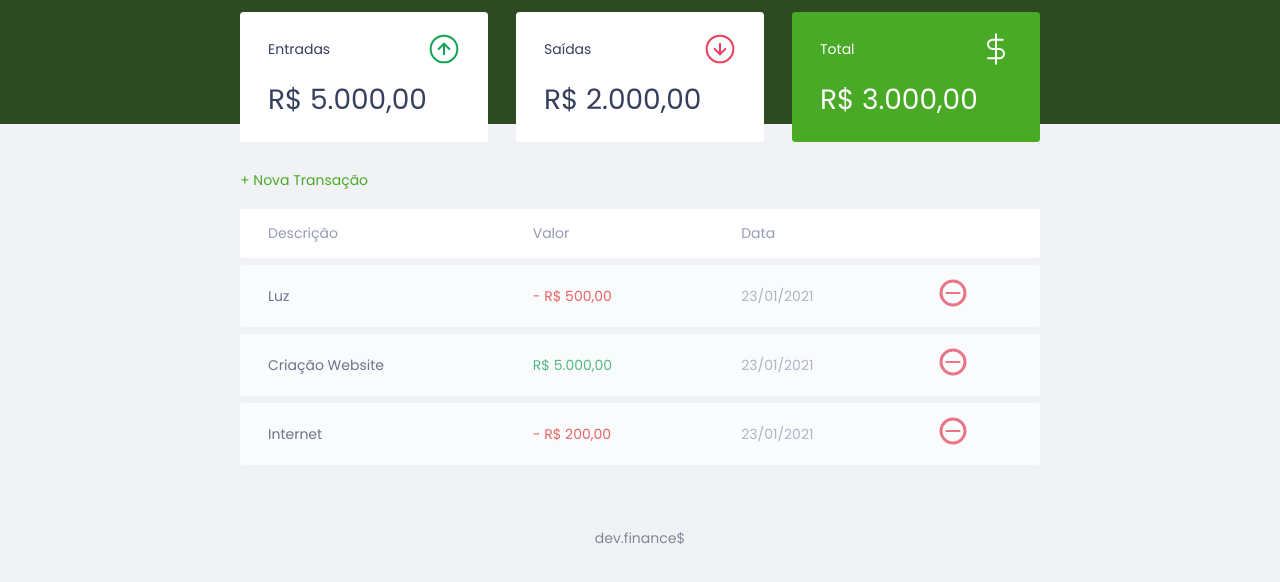
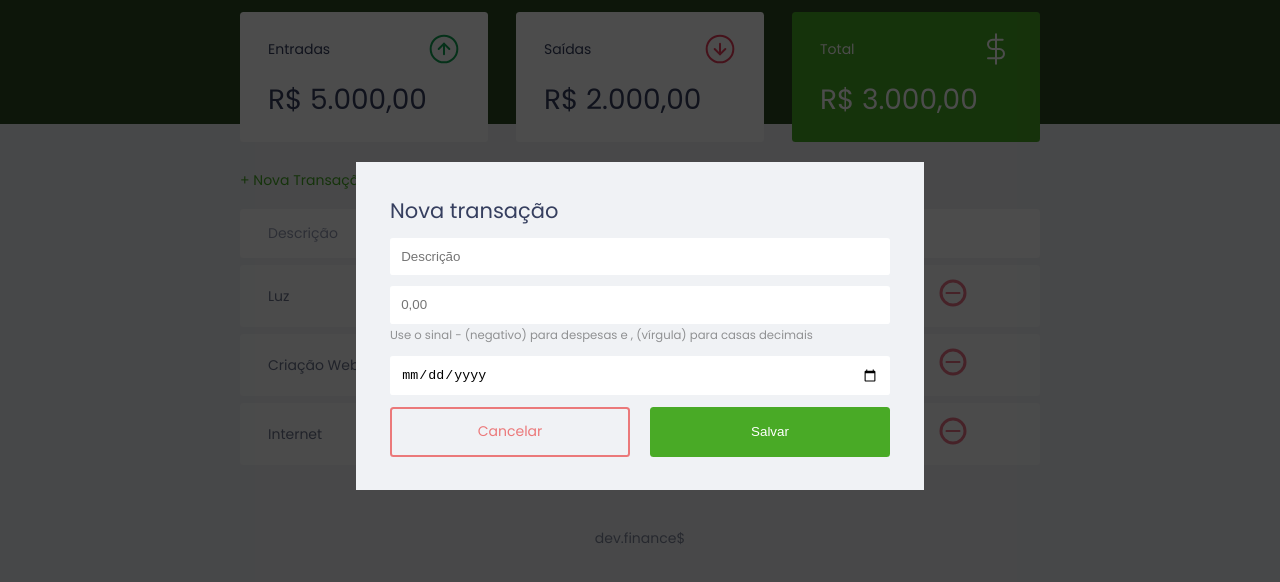
Before and after one commit to rayanaprata/dev-finances, a plain HTML site: page index.html in a window 1280 px wide. Shown: the part 74-656 px from the top of the page. Drawn offline with Linux system fonts and the light colour scheme.

Commit message:
adicionando modal de nova transação

```diff
--- a/index.html
+++ b/index.html
@@ -2,16 +2,16 @@
 <html lang="pt-br">
 
 <head>
-  <meta charset="UTF-8">
-  <meta http-equiv="X-UA-Compatible" content="IE=edge">
-  <meta name="viewport" content="width=device-width, initial-scale=1.0">
-  <link rel="stylesheet" href="style.css">
+  <meta charset="UTF-8" />
+  <meta http-equiv="X-UA-Compatible" content="IE=edge" />
+  <meta name="viewport" content="width=device-width, initial-scale=1.0" />
+  <link rel="stylesheet" href="style.css" />
   <title>dev.finance$</title>
 </head>
 
 <body>
   <header>
-    <img src="./assets/logo.svg" alt="Logo Dev Finance">
+    <img src="./assets/logo.svg" alt="Logo Dev Finance" />
   </header>
   <main class="container">
     <section id="balance">
@@ -20,7 +20,7 @@
       <div class="card">
         <h3>
           <span>Entradas</span>
-          <img src="./assets/income.svg" alt="Imagem de entradas">
+          <img src="./assets/income.svg" alt="Imagem de entradas" />
         </h3>
         <p>R$ 5.000,00</p>
       </div>
@@ -28,7 +28,7 @@
       <div class="card">
         <h3>
           <span>Saídas</span>
-          <img src="./assets/expense.svg" alt="Imagem de saídas">
+          <img src="./assets/expense.svg" alt="Imagem de saídas" />
         </h3>
         <p>R$ 2.000,00</p>
       </div>
@@ -36,11 +36,10 @@
       <div class="card total">
         <h3>
           <span>Total</span>
-          <img src="./assets/total.svg" alt="Imagem de total">
+          <img src="./assets/total.svg" alt="Imagem de total" />
         </h3>
         <p>R$ 3.000,00</p>
       </div>
-
     </section>
     <section id="transaction">
       <h2 class="sr-only">Transações</h2>
@@ -62,7 +61,7 @@
             <td class="expense">- R$ 500,00</td>
             <td class="date">23/01/2021</td>
             <td>
-              <img src="./assets/minus.svg" alt="Remover transação">
+              <img src="./assets/minus.svg" alt="Remover transação" />
             </td>
           </tr>
           <tr>
@@ -70,7 +69,7 @@
             <td class="income">R$ 5.000,00</td>
             <td class="date">23/01/2021</td>
             <td>
-              <img src="./assets/minus.svg" alt="Remover transação">
+              <img src="./assets/minus.svg" alt="Remover transação" />
             </td>
           </tr>
           <tr>
@@ -78,16 +77,47 @@
             <td class="expense">- R$ 200,00</td>
             <td class="date">23/01/2021</td>
             <td>
-              <img src="./assets/minus.svg" alt="Remover transação">
+              <img src="./assets/minus.svg" alt="Remover transação" />
             </td>
           </tr>
         </tbody>
       </table>
     </section>
   </main>
+
+  <div class="modal-overlay active">
+    <div class="modal">
+      <div id="form">
+        <h2>Nova transação</h2>
+        <form action="">
+          <div class="input-group">
+            <label class="sr-only" for="description">Descrição</label>
+            <input type="text" id="description" name="description" placeholder="Descrição" />
+          </div>
+          <div class="input-group">
+            <label class="sr-only" for="amount">Valor</label>
+            <input type="number" step="0.01" id="amount" name="amount" placeholder="0,00" />
+            <small class="help">Use o sinal - (negativo) para despesas e , (vírgula) para casas decimais</small>
+          </div>
+          <div class="input-group">
+            <label class="sr-only" for="date">Data</label>
+            <input type="date" id="date" name="date" />
+          </div>
+          <div class="input-group actions">
+            <a href="#" class="button cancel">Cancelar</a>
+            <button>Salvar</button>
+          </div>
+        </form>
+      </div>
+    </div>
+  </div>
+
+
   <footer>
     <p>dev.finance$</p>
   </footer>
+
+  <script src="script.js"></script>
 </body>
 
 </html>
--- a/style.css
+++ b/style.css
@@ -4,6 +4,9 @@
 
 :root {
   --dark-blue: #363f5f;
+  --green: #49aa26;
+  --light-green: #3dd705;
+  --red: #e92929;
 }
 
 * {
@@ -55,17 +58,47 @@ h2 {
 /* ============== Links & Buttons ============== */
 
 a {
-  color: #49aa26;
+  color: var(--green);
   text-decoration: none;
 }
 
 a:hover {
-  color: #3dd705;
+  color: var(--light-green);
+}
+
+button {
+  width: 100%;
+  height: 50px;
+  padding: 0;
+  cursor: pointer;
+  border-radius: 0.25rem;
+  border: none;
+  color: #fff;
+  background-color: var(--green);
+}
+
+button:hover {
+  background-color: var(--light-green);
 }
 
 .button.new {
   display: inline-block;
   margin-bottom: 0.8rem;
+}
+
+.button.cancel {
+  color: var(--red);
+  border: 2px var(--red) solid;
+  border-radius: 0.25rem;
+  height: 50px;
+  display: flex;
+  align-items: center;
+  justify-content: center;
+  opacity: 0.6;
+}
+
+.button.cancel:hover {
+  opacity: 1;
 }
 
 /* ============== Header ============== */
@@ -111,7 +144,7 @@ header {
 }
 
 .card.total {
-  background-color: #49aa26;
+  background-color: var(--green);
   color: #fff;
 }
 
@@ -171,6 +204,68 @@ td.expense {
   color: #e92929;
 }
 
+/* ============== Modal ============== */
+
+.modal-overlay {
+  width: 100%;
+  height: 100%;
+  background-color: rgba(0, 0, 0, 0.7);
+  position: fixed;
+  top: 0;
+  display: flex;
+  align-items: center;
+  justify-content: center;
+  opacity: 0;
+  visibility: hidden;
+  z-index: 999;
+}
+
+.modal-overlay.active {
+  opacity: 1;
+  visibility: visible;
+}
+
+.modal {
+  background-color: #f0f2f5;
+  padding: 2.4rem;
+}
+
+/* ============== Form ============== */
+
+#form {
+  max-width: 500px;
+}
+
+#form h2 {
+  margin-top: 0;
+}
+
+input {
+  border: none;
+  border-radius: 0.2rem;
+  padding: 0.8rem;
+  width: 100%;
+}
+
+.input-group {
+  margin-top: 0.8rem;
+}
+
+.input-group small {
+  opacity: 0.4;
+}
+
+.input-group.actions {
+  display: flex;
+  justify-content: space-between;
+  align-items: center;
+}
+
+.input-group.actions .button,
+.input-group.actions button {
+  width: 48%;
+}
+
 /* ============== Footer ============== */
 
 footer {
```
Also changed, not shown: script.js (added).
